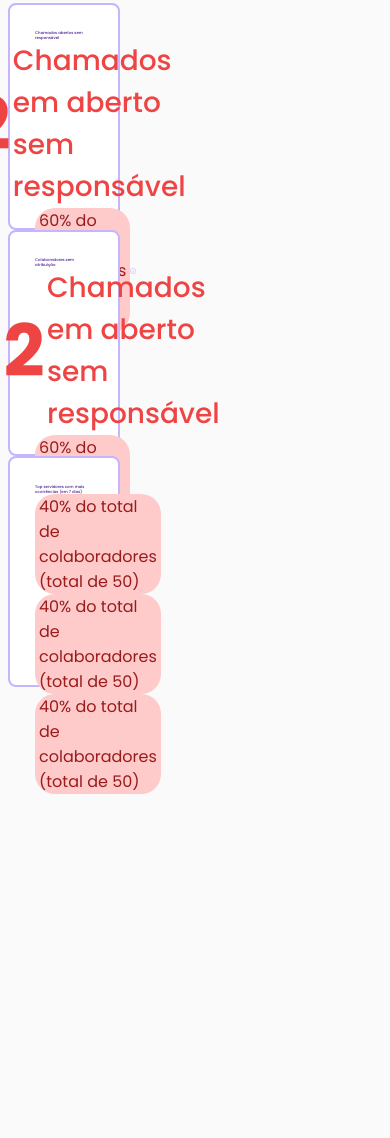
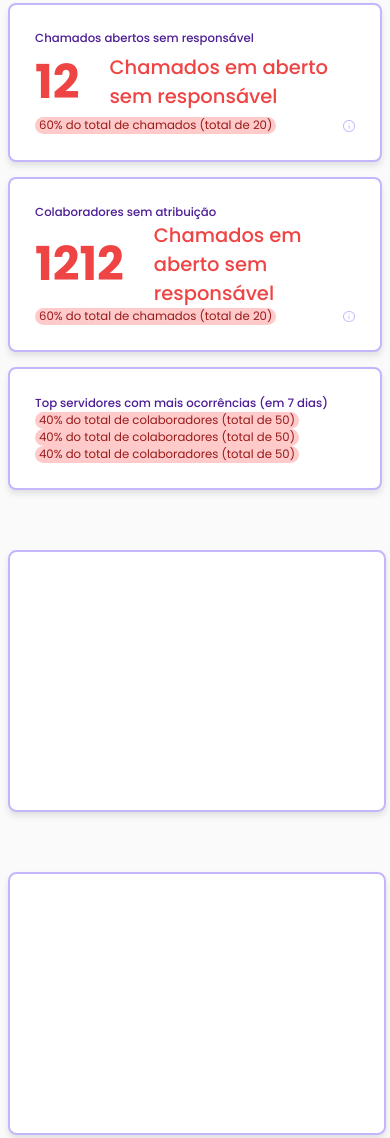
Before and after one commit to Latency-Slayer/web-data-viz, a website: page public/dashboardmanagement.html in a window 390 px wide. Shown: the part 128-1266 px from the top of the page. Before the commit the page ends 922 px from the top, so only its background shows below. Drawn offline with Linux system fonts and the light colour scheme.

Commit message:
Update - Responsiveness dashboard

```diff
--- a/public/dashboardmanagement.html
+++ b/public/dashboardmanagement.html
@@ -57,8 +57,17 @@
             <div class="label">40% do total de colaboradores (total de 50)</div>
           </div>
         </div>
+      </div>
 
-        <!-- <div class="kpi"></div> -->
+      <div class="graficos">
+        <div class="graficos-linha-1">
+          <div class="first-grafico-linha-1"></div>
+          <div class="second-grafico-linha-1"></div>
+        </div>
+        <div class="graficos-linha-2">
+          <div class="first-grafico-linha-2"></div>
+          <div class="second-grafico-linha-2"></div>
+        </div>
       </div>
     </main>
   </body>
--- a/public/style/dashboardManagement.css
+++ b/public/style/dashboardManagement.css
@@ -16,6 +16,7 @@ body {
 main {
     margin-top: 30px;
     display: flex;
+    justify-content: space-between;
     align-self: center;
     /* border: solid violet; */
     width: 96vw;
@@ -38,6 +39,7 @@ main {
     border: solid #C4B5FD 2px;
     padding: 3vh;
     background: white;
+    box-shadow: 0 4px 6px rgba(0, 0, 0, 0.1);
     border-radius: 8px;
 }
 
@@ -55,13 +57,13 @@ main {
 
 .kpi-numeros {
     color: #EF4444;
-    font-size: 72px;
+    font-size: 4vw;
     font-weight: bold;
 }
 
 .kpi-mensagem {
     color: #EF4444;
-    font-size: 28px;
+    font-size: 1.5vw;
     margin-left: 0.6vw;
     font-weight: 500;
 }
@@ -73,7 +75,7 @@ main {
 }
 
 .label {
-    font-size: 16px;
+    font-size: 0.9vw;
     background: #FECACA;
     border-radius: 20px;
     width: fit-content;
@@ -139,3 +141,112 @@ main {
     height: 100%;
     justify-content: space-evenly;
 }
+
+@media (max-width: 1340px) {
+    main {
+        height: 100%;
+        flex-direction: column;
+    }
+
+    .graficos {
+        flex-direction: column;
+        /* border: solid; */
+        margin-top: 60px;
+        width: 100% !important;
+        height: 100%;
+        gap: 60px;
+    }
+
+    .graficos-linha-1, .graficos-linha-2 {
+        flex-direction: column;
+        height: 150vw !important;
+        gap: 60px;
+    }
+
+
+    .first-grafico-linha-1,
+    .second-grafico-linha-1,
+    .first-grafico-linha-2,
+    .second-grafico-linha-2 {
+        width: 100% !important;
+    }
+
+    .kpis {
+        width: 100%;
+        gap: 15px;
+    }
+
+    .kpi-infos {
+        justify-content: start;
+    }
+
+    .titulo-kpi {
+        font-size: 2vw;
+    }
+
+    .kpi-numeros {
+        font-size: 8vw;
+    }
+
+    .kpi-mensagem {
+        font-size: 3vw;
+        margin-left: 30px;
+    }
+
+    .label {
+        font-size: 2vw;
+    }
+
+    .tooltip {
+        height: 3vw;
+        width: 3vw;
+    }
+}
+
+@media (max-width: 880px) {
+
+    .titulo-kpi {
+        font-size: 3vw;
+    }
+
+    .kpi-numeros {
+        font-size: 12vw;
+    }
+
+    .kpi-mensagem {
+        font-size: 5vw;
+    }
+
+    .label{
+        font-size: 3vw;
+    }
+}
+
+.graficos {
+    display: flex;
+    flex-direction: column;
+    justify-content: space-between;
+    /* border: solid black; */
+    width: calc(70% - 2.5vw);
+}
+
+.graficos-linha-1,
+.graficos-linha-2 {
+    display: flex;
+    justify-content: space-between;
+    /* border: solid red; */
+    height: calc(50% - 2.5vh);
+}
+
+.first-grafico-linha-1,
+.second-grafico-linha-1,
+.first-grafico-linha-2,
+.second-grafico-linha-2 {
+    display: flex;
+    border: solid #C4B5FD 2px;
+    background: white;
+    box-shadow: 0 4px 6px rgba(0, 0, 0, 0.1);
+    border-radius: 1vh;
+    height: 100%;
+    width: calc(50% - 2.5vh);
+}
```
